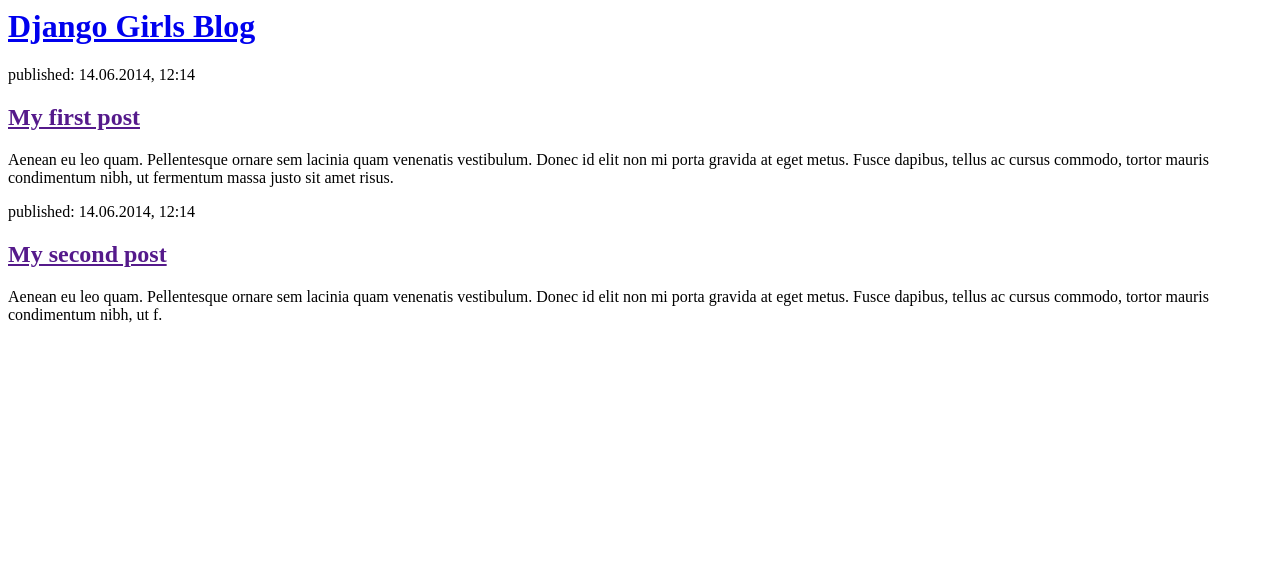
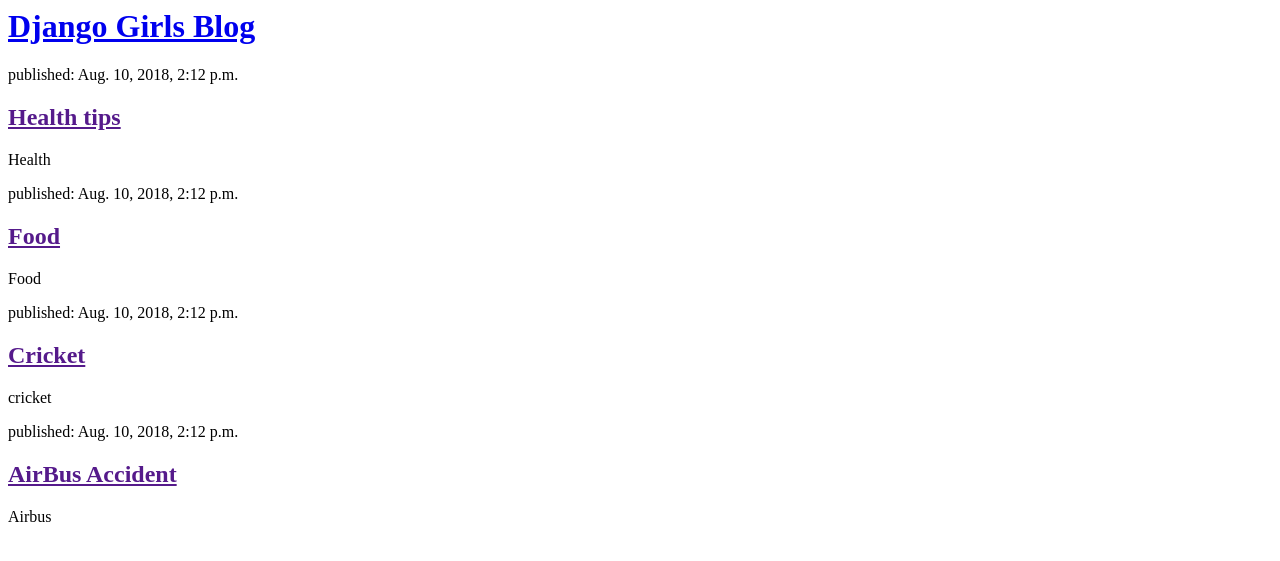
Before and after one commit to ShashidharDevraj/my-first-blog, a Django app: page / in a window 1280 px wide. Shown: the top 561 px of the page. Run offline with Django 3.2, Linux system fonts and the light colour scheme; data comes from the database, SQL or seed files in the repository; both versions use the stored data as it was after the commit.

Commit message:
Modified templates to display posts from database.

```diff
--- a/blog/templates/blog/post_list.html
+++ b/blog/templates/blog/post_list.html
@@ -7,16 +7,22 @@
             <h1><a href="/">Django Girls Blog</a></h1>
         </div>
 
+       {% for post in posts %}
         <div>
-            <p>published: 14.06.2014, 12:14</p>
-            <h2><a href="">My first post</a></h2>
-            <p>Aenean eu leo quam. Pellentesque ornare sem lacinia quam venenatis vestibulum. Donec id elit non mi porta gravida at eget metus. Fusce dapibus, tellus ac cursus commodo, tortor mauris condimentum nibh, ut fermentum massa justo sit amet risus.</p>
+            <p>published: {{post.published_date}}</p>
+            <h2><a href="">{{ post.title }}</a></h2>
+            <p>{{ post.text|linebreaksbr }}</p>
         </div>
+        {% endfor %}
 
-        <div>
+<!--         <div>{% for post in posts %}
+        	 {{ post }}
+        	 {% endfor %}
+        </div>
+ --><!--         <div>
             <p>published: 14.06.2014, 12:14</p>
             <h2><a href="">My second post</a></h2>
             <p>Aenean eu leo quam. Pellentesque ornare sem lacinia quam venenatis vestibulum. Donec id elit non mi porta gravida at eget metus. Fusce dapibus, tellus ac cursus commodo, tortor mauris condimentum nibh, ut f.</p>
         </div>
-    </body>
+ -->    </body>
 </html>
--- a/blog/views.py
+++ b/blog/views.py
@@ -1,4 +1,9 @@
 from django.shortcuts import render
+from django.utils import timezone
+from .models import Post
+
+
 
 def post_list(request):
-	return render(request, 'blog/post_list.html', {})
+	posts = Post.objects.filter(published_date__lte=timezone.now()).order_by('published_date')
+	return render(request, 'blog/post_list.html', {'posts': posts})
```
Also changed, not shown: db.sqlite3.
